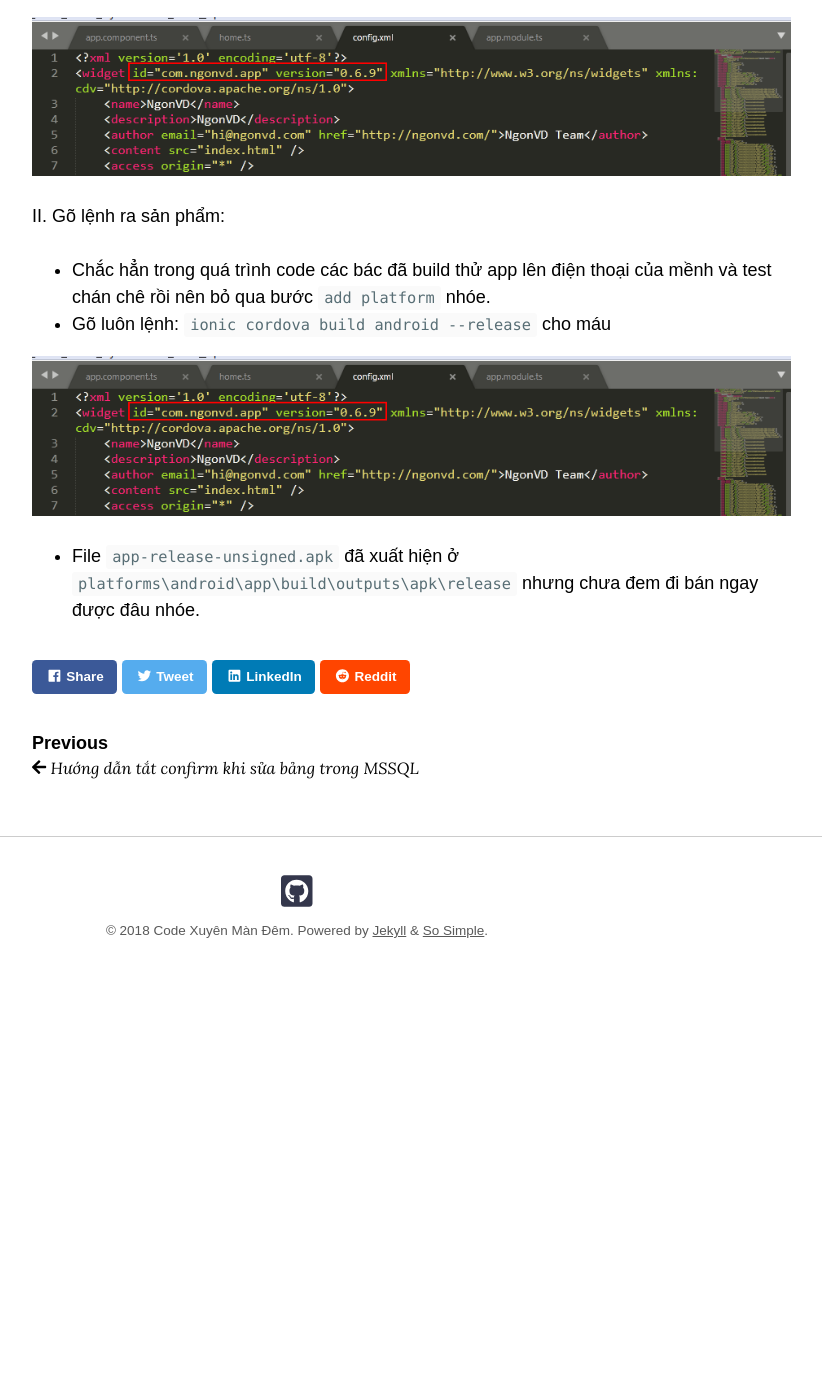
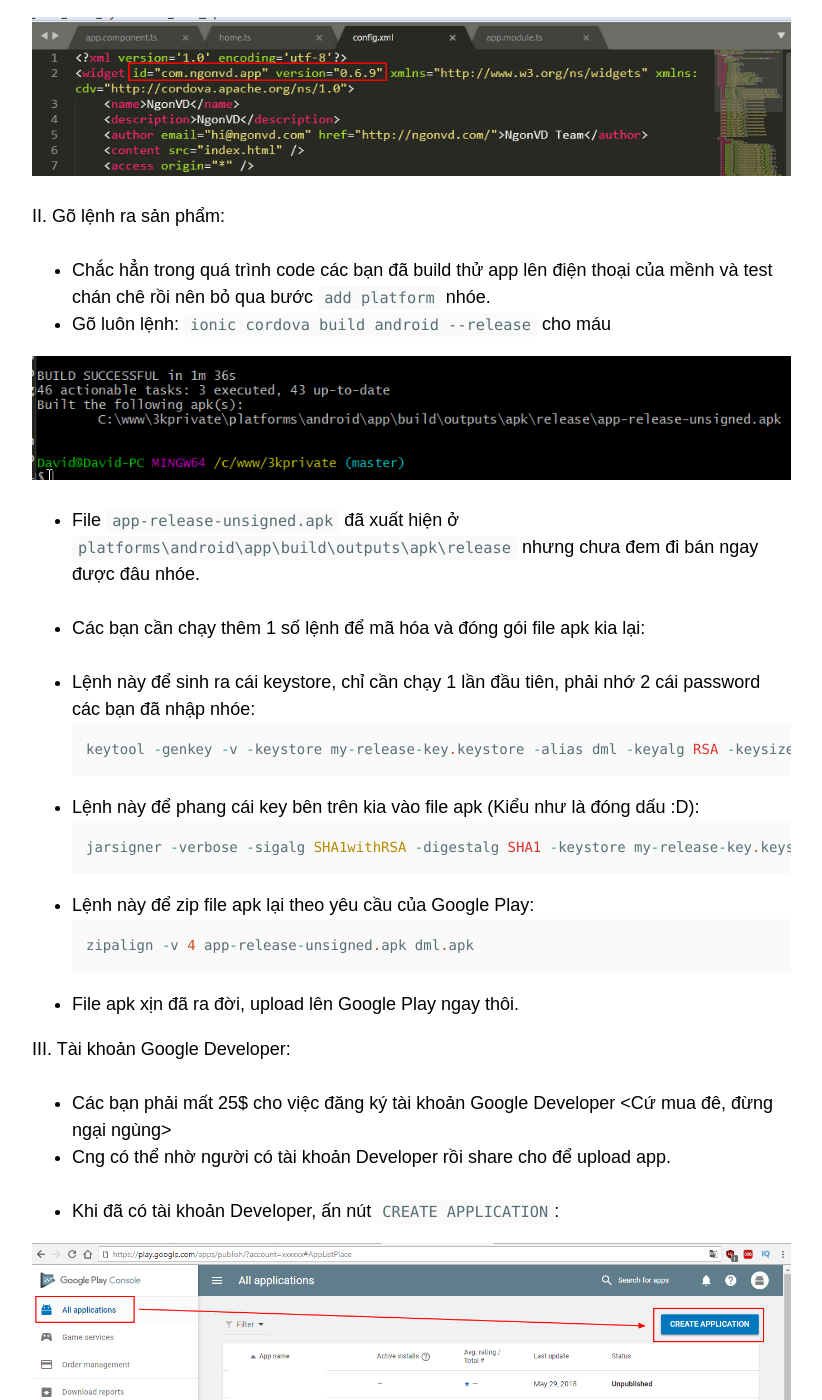
Before and after one commit to doanhkaka/myblog, a Jekyll site: the page built from _posts/2018-07-17-huong-dan-public-app-ionic-google-play.md, in a window 1280 px wide and 1400 px high, scrolled down 884 px. Shown: the whole window, without its empty margins (343-1165 px from the left). Built offline with Jekyll 4.4.1, drawn with Linux system fonts in a browser that asks for light colours; nearby versions of some CDN libraries; comment, search, counter and statistics services are not loaded; before the commit the page ends 1897 px from its top, so only the background shows below that; some of the changed text lies outside the part shown.

Commit message:
Update post public ionic app

````diff
--- a/_posts/2018-07-17-huong-dan-public-app-ionic-google-play.md
+++ b/_posts/2018-07-17-huong-dan-public-app-ionic-google-play.md
@@ -5,14 +5,14 @@ date:   2018-07-17 17:17:17 +0700
 categories: Mobile Ionic
 ---
 
-Hi các bác, Em đã trở lại.
+Hi các bạn, Em đã trở lại.
 
 Hôm nay Em sẽ chia sẻ cách upload ứng dụng viết bằng Ionic lên Google Play.
 Em chọn Ionic để viết app vì nó dùng AngularJS và cú pháp giống Javascript.
 
 I. Cập nhật thông tin của ứng dụng:
-- Các bác mở file `config.xml` ở ngay ngoài cùng ra rồi sửa các thẻ:
-	+ widget: `attribute: id` => cái này sẽ là id của bạn khi lên sóng, không thể thay đổi, `version`: cần phải thay đổi mỗi lần tạo release.
+- Các bạn mở file `config.xml` ở ngay ngoài cùng ra rồi sửa các thẻ:
+	+ widget: `attribute: id` => cái này sẽ là id của các bạn khi lên sóng, không thể thay đổi, `version`: cần phải thay đổi mỗi lần tạo release.
 	+ name: Tên ứng dụng sẽ hiển thị sau khi cài đặt
 	+ description:
 	+ author:
@@ -20,9 +20,58 @@ I. Cập nhật thông tin của ứng dụng:
 ![Thông tin ứng dụng](/assets/images/posts/public-app-ionic-1.png "Thông tin ứng dụng")
 
 II. Gõ lệnh ra sản phẩm:
-- Chắc hẳn trong quá trình code các bác đã build thử app lên điện thoại của mềnh và test chán chê rồi nên bỏ qua bước `add platform` nhóe.
+- Chắc hẳn trong quá trình code các bạn đã build thử app lên điện thoại của mềnh và test chán chê rồi nên bỏ qua bước `add platform` nhóe.
 - Gõ luôn lệnh: `ionic cordova build android --release` cho máu
 
-![Gõ lệnh ra sản phẩm](/assets/images/posts/public-app-ionic-1.png "Gõ lệnh ra sản phẩm")
+![Gõ lệnh ra sản phẩm](/assets/images/posts/public-app-ionic-2.png "Gõ lệnh ra sản phẩm")
 
 - File `app-release-unsigned.apk` đã xuất hiện ở `platforms\android\app\build\outputs\apk\release` nhưng chưa đem đi bán ngay được đâu nhóe.
+
+- Các bạn cần chạy thêm 1 số lệnh để mã hóa và đóng gói file apk kia lại:
+
++ Lệnh này để sinh ra cái keystore, chỉ cần chạy 1 lần đầu tiên, phải nhớ 2 cái password các bạn đã nhập nhóe:
+```php
+keytool -genkey -v -keystore my-release-key.keystore -alias dml -keyalg RSA -keysize 2048 -validity 10000
+```
+
++ Lệnh này để phang cái key bên trên kia vào file apk (Kiểu như là đóng dấu :D):
+```php
+jarsigner -verbose -sigalg SHA1withRSA -digestalg SHA1 -keystore my-release-key.keystore app-release-unsigned.apk dml
+```
+
++ Lệnh này để zip file apk lại theo yêu cầu của Google Play:
+```php
+zipalign -v 4 app-release-unsigned.apk dml.apk
+```
+
+- File apk xịn đã ra đời, upload lên Google Play ngay thôi.
+
+III. Tài khoản Google Developer:
+- Các bạn phải mất 25$ cho việc đăng ký tài khoản Google Developer <Cứ mua đê, đừng ngại ngùng>
+- Cng có thể nhờ người có tài khoản Developer rồi share cho để upload app.
+
+- Khi đã có tài khoản Developer, ấn nút `CREATE APPLICATION`:
+
+![Upload app to Google Play](/assets/images/posts/public-app-ionic-3.png "Upload app to Google Play")
+
+- Điền tên app và chọn ngôn ngữ mặc định:
+
+![Enter app title and default language](/assets/images/posts/public-app-ionic-4.png "Enter app title and default language")
+
+- Ứng dụng của bạn đã được tạo nhưng đang ở trạng thái `Draft`, cần phải điền đầy đủ thông tin (di chuột vào các dấu check sẽ có yêu cầu):
+
+![Enter app information](/assets/images/posts/public-app-ionic-5.png "Enter app information")
+
+- Sau khi điền đầy đủ thông tin và upload file .apk lên, Google sẽ review app của bạn và sẽ có thông báo khi app go live
+- Chỉnh sửa thông tin của app ở đây nhóe:
+
+![Enter app information](/assets/images/posts/public-app-ionic-6.png "Enter app information")
+
+- Mỗi khi có bản cập nhật mới cho app, các bạn vào đây để upload file .apk và chờ review <Khoảng 30p - 2h>
+- Nhớ đọc kĩ các điều khoản của Google Play, chẳng may bị suppend app thì đắng lắm :(
+
+![App release](/assets/images/posts/public-app-ionic-7.png "App release")
+
+Cơ bản là thế, còn nhiều vấn đề lắm, các bạn cứ mò đi nhóe.
+
+Xin cảm ơn !
````
Also changed, not shown: assets/images/posts/public-app-ionic-2.png (added), assets/images/posts/public-app-ionic-3.png (added), assets/images/posts/public-app-ionic-4.png (added), assets/images/posts/public-app-ionic-5.png (added), assets/images/posts/public-app-ionic-6.png (added), assets/images/posts/public-app-ionic-7.png (added).
